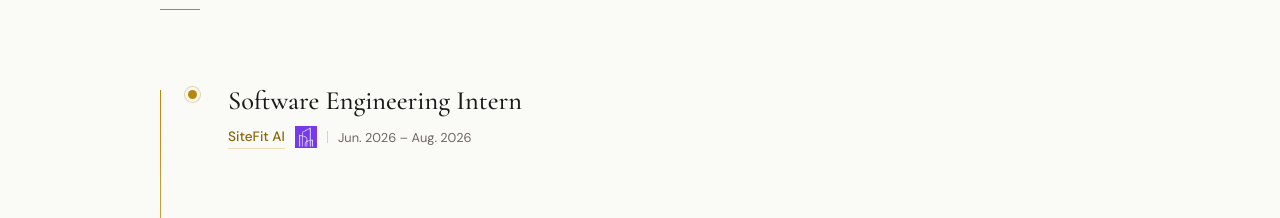
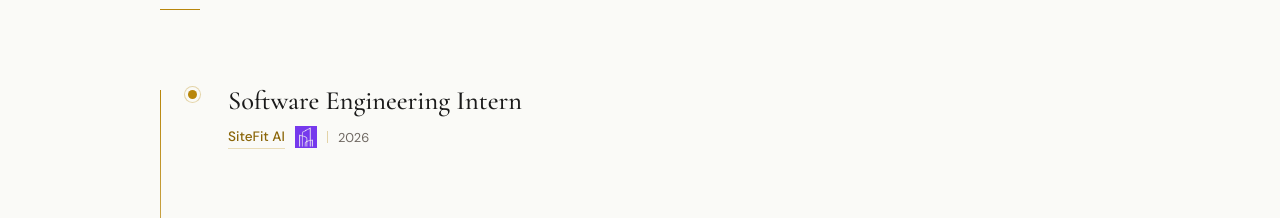
Before and after one commit to frxyoz/portfolio, a Next.js app: page / in a window 1280 px wide. Shown: the part 2428-2646 px from the top of the page. Built offline with nearby package versions, Linux system fonts and the light colour scheme.

Commit message:
copy(about): shorten the SiteFit period to the year

```diff
--- a/src/data/profile.ts
+++ b/src/data/profile.ts
@@ -4,7 +4,7 @@ export const profile: ProfileData = {
     tagline: 'Hi! I\'m Olric, a Computer Science student at Cornell. I\'m interested in fullstack development, infrastructure engineering and machine learning. I am really passionate about creating software solutions that make a difference. Most of my time goes into side projects that push me into something I haven\'t used before, and I currently build web tools for non-profits at Hack4Impact.',
     timeline: [
         {
-            period: 'Jun. 2026 – Aug. 2026',
+            period: '2026',
             title: 'Software Engineering Intern',
             org: 'SiteFit AI',
             orgUrl: 'https://www.linkedin.com/in/sitefit-ai-48b2183b9',
```
